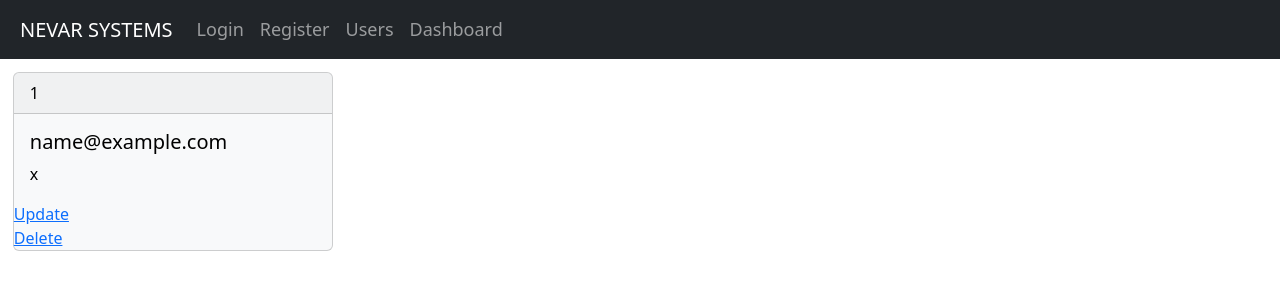
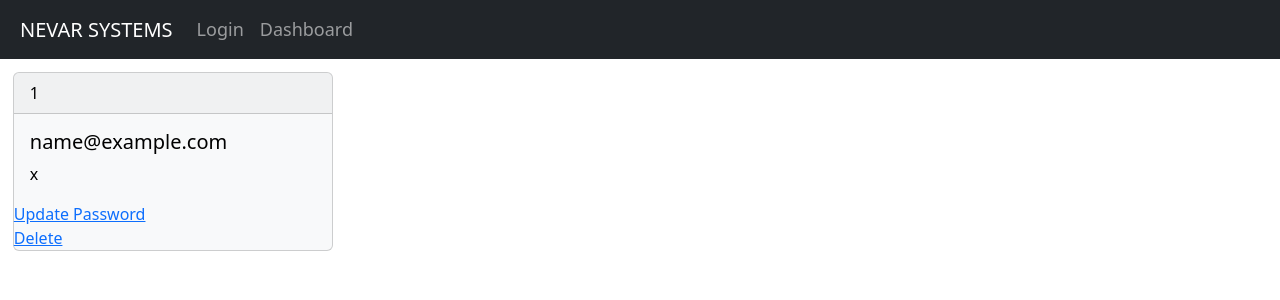
Before and after one commit to vikraman1653763/intern2024_2, a Flask app: page /users in a window 1280 px wide. Shown: the top 300 px of the page. Run offline with Flask 2, Linux system fonts and the light colour scheme; tables that the repository leaves empty hold one stand-in row (values such as "Sample post"); some libraries are stand-ins or nearby versions.

Commit message:
User Authentication

```diff
--- a/app.py
+++ b/app.py
@@ -1,15 +1,11 @@
 from flask import Flask,  render_template , request , flash , redirect , url_for
-from datetime import datetime
-from flask_wtf import FlaskForm
-from wtforms import StringField, SubmitField , PasswordField , BooleanField, ValidationError
-from wtforms.validators import DataRequired , Email , EqualTo,  Length
 from flask_sqlalchemy import SQLAlchemy
-from datetime import datetime
-from wtforms import validators
 from werkzeug.security import generate_password_hash, check_password_hash
-import psycopg2
 from flask_login import UserMixin, login_user, LoginManager, login_required, logout_user, current_user
 from flask_migrate import Migrate
+from webforms import loginForm, registerForm
+from datetime import datetime
+
 
 app = Flask(__name__)
 
@@ -40,20 +36,6 @@ class User(db.Model , UserMixin):
 
     def __repr__(self):
         return '<Name %%r>' % self.name
-
-class loginForm(FlaskForm):
-
-    email = StringField("Email" , [ validators.DataRequired() , validators.Email()])
-    password = PasswordField("Password" , validators=[DataRequired()])
-    submit = SubmitField("Login")
-
-
-class registerForm(FlaskForm):
-
-    email = StringField("Email" , [ validators.DataRequired() , validators.Email()])
-    password = PasswordField("Password" , validators=[DataRequired() , EqualTo('password2' , message="Passwords Must Match ")])
-    password2 = PasswordField("Confirm Password" , validators=[DataRequired()])
-    submit = SubmitField("Register")
 
 
 @app.route('/')
@@ -155,10 +137,12 @@ def update(id):
     if RegisterForm.validate_on_submit():
 
         name_to_update.email =  RegisterForm.email.data
-        name_to_update.password =  RegisterForm.name.data
+        hashed_pw = generate_password_hash(RegisterForm.password.data  , "sha256")
+
+        name_to_update.password = hashed_pw
 
         RegisterForm.email.data = ''
-        RegisterForm.name.data = ''
+        RegisterForm.password.data = ''
 
         try:
 
--- a/templates/base.html
+++ b/templates/base.html
@@ -7,6 +7,7 @@
     <meta name="viewport" content="width=device-width, initial-scale=1.0">
 
     <title>Nevar Systems</title>
+    <link rel="icon" type="image/x-icon" href="static/images/logo.jpg">
 
     <link href="https://cdn.jsdelivr.net/npm/bootstrap@5.2.3/dist/css/bootstrap.min.css" rel="stylesheet" integrity="sha384-rbsA2VBKQhggwzxH7pPCaAqO46MgnOM80zW1RWuH61DGLwZJEdK2Kadq2F9CUG65" crossorigin="anonymous">
     <script src="https://cdn.jsdelivr.net/npm/@popperjs/core@2.11.6/dist/umd/popper.min.js" integrity="sha384-oBqDVmMz9ATKxIep9tiCxS/Z9fNfEXiDAYTujMAeBAsjFuCZSmKbSSUnQlmh/jp3" crossorigin="anonymous"></script>
@@ -31,17 +32,28 @@
         <div class="collapse navbar-collapse" id="navbarNavDropdown">
           <ul class="navbar-nav">
 
+            {% if current_user.is_authenticated %}
+
             <li class="nav-item" style="font-size: large;">
-              <a class="nav-link" href="{{ url_for('login')}}">Login</a>
+              <a class="nav-link" href="{{ url_for('logout')}}">Logout</a>
+            </li>
+
+            <li class="nav-item" style="font-size: large;">
+              <a class="nav-link" href="{{ url_for('users')}}">Users</a>
             </li>
 
             <li class="nav-item" style="font-size: large;">
               <a class="nav-link" href="{{ url_for('register')}}">Register</a>
             </li>
 
+
+            {% else %}
+
             <li class="nav-item" style="font-size: large;">
-              <a class="nav-link" href="{{ url_for('users')}}">Users</a>
+              <a class="nav-link" href="{{ url_for('login')}}">Login</a>
             </li>
+
+            {% endif %}
 
 
             <li class="nav-item" style="font-size: large;">
--- a/templates/dashboard.html
+++ b/templates/dashboard.html
@@ -4,7 +4,7 @@
 {% block body %}
 
 
-<h1> WELCOME </h1>
+<h1> WELCOME {{ current_user.email }} </h1>
 
 <a href="{{url_for('logout')}}"> Logout </a>
 
--- a/templates/index.html
+++ b/templates/index.html
@@ -3,6 +3,8 @@
 
 {% block body %}
 
-<h1> HELLO WORLD </h1>
+<h1> NEVAR-Systems </h1>
+
+<h4> Home Content  Here </h4>
 
 {% endblock %}
--- a/templates/users.html
+++ b/templates/users.html
@@ -11,7 +11,7 @@
                 <p class="card-text" style="color: black">{{user.password}}</p>
             </div>
 
-                <a href="{{url_for('update' , id=user.id)}}">Update</a>
+                <a href="{{url_for('update' , id=user.id)}}">Update Password</a>
                 <a href="{{url_for('delete' , id=user.id)}}">Delete</a>
             </div>
         </div>
```
Also changed, not shown: templates/update.html (+8 -3 lines), webforms.py (added, +21 -0 lines).
